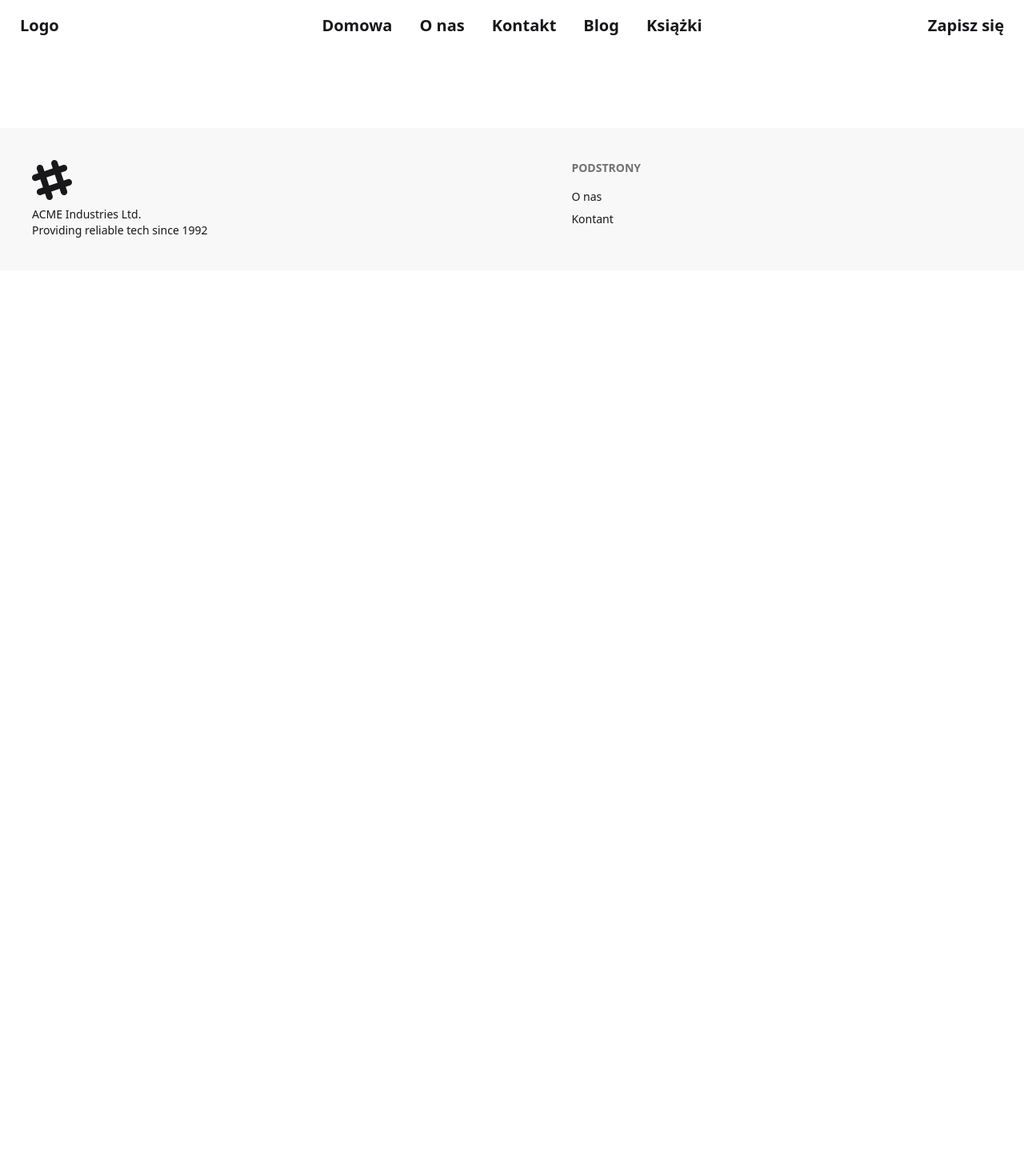
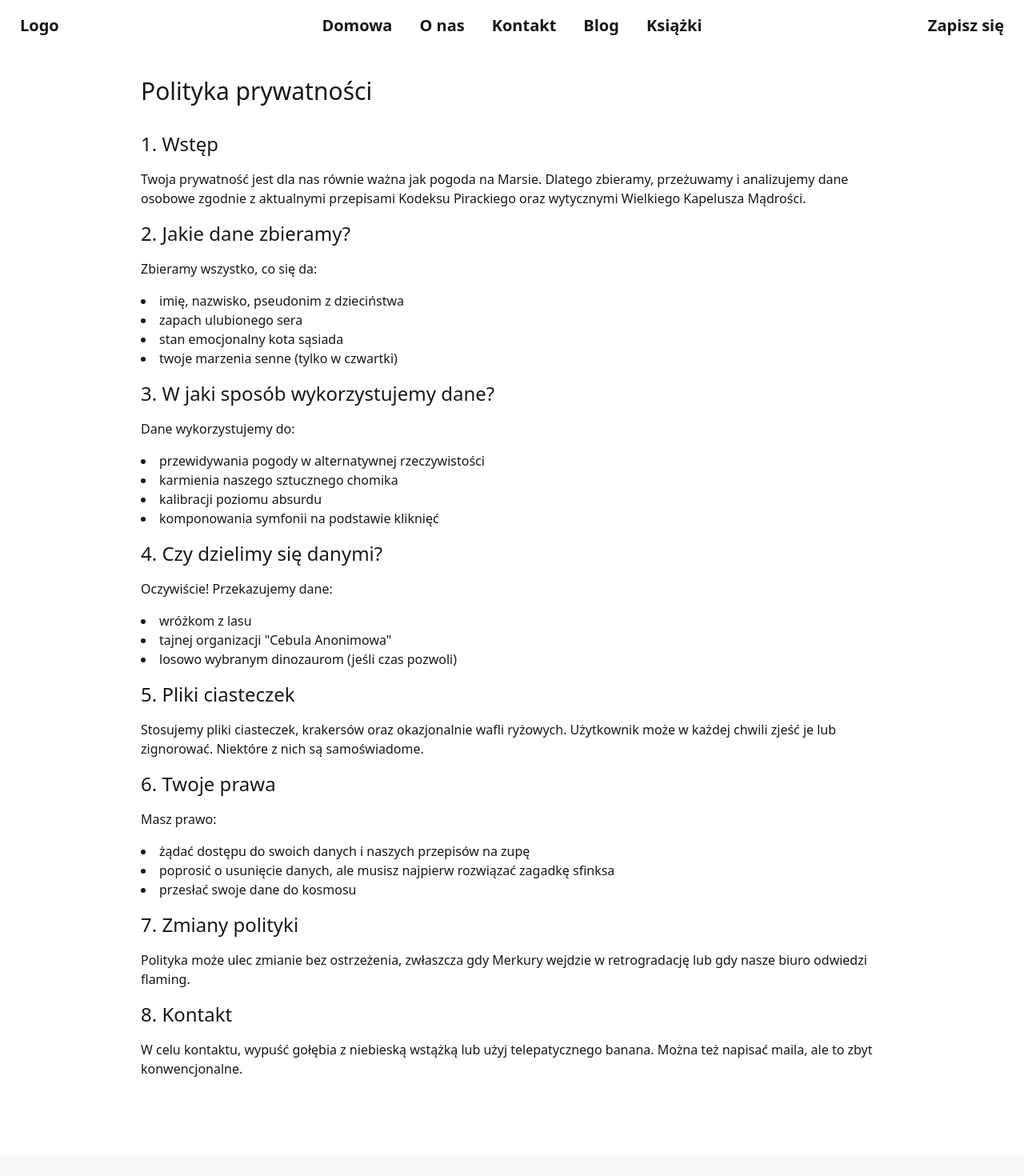
Before and after one commit to pacyfist/strategy, an Angular app: page /privacy in a window 1280 px wide. Before the commit this address led to /. Shown: the top 1470 px of the page at 80% size. Before the commit the page ends 800 px from the top, so only its background shows below. Built offline with nearby package versions, Linux system fonts and the light colour scheme.

Commit message:
privacy page

```diff
--- a/src/app/app.component.html
+++ b/src/app/app.component.html
@@ -40,8 +40,7 @@
     </p>
   </aside>
   <nav>
-    <h6 class="footer-title">Podstrony</h6>
-    <a class="link link-hover">O nas</a>
-    <a class="link link-hover">Kontant</a>
+    <h6 class="footer-title">Informacje</h6>
+    <a class="link link-hover" routerLink="/privacy">Prywatność</a>
   </nav>
 </footer>
--- a/src/app/app.routes.ts
+++ b/src/app/app.routes.ts
@@ -6,6 +6,7 @@ import { BooksPageComponent } from './pages/books-page/books-page.component';
 import { ContactPageComponent } from './pages/contact-page/contact-page.component';
 import { LandingPageComponent } from './pages/landing-page/landing-page.component';
 import { BookPageComponent } from './pages/book-page/book-page.component';
+import { PrivacyPageComponent } from './pages/privacy-page/privacy-page.component';
 
 export const routes: Routes = [
   { path: '', component: LandingPageComponent },
@@ -15,4 +16,5 @@ export const routes: Routes = [
   { path: 'blog/:id', component: BlogArticleComponent },
   { path: 'books', component: BooksPageComponent },
   { path: 'books/:id', component: BookPageComponent },
+  { path: 'privacy', component: PrivacyPageComponent },
 ];
--- /dev/null
+++ b/src/app/pages/privacy-page/privacy-page.component.html
@@ -0,0 +1,89 @@
+<div class="container mx-auto max-w-232">
+    <h1 class="my-8 text-3xl">Polityka prywatności</h1>
+
+    <div class="mb-4">
+        <h2 class="mb-4 text-2xl">1. Wstęp</h2>
+        <p class="mb-4">
+            Twoja prywatność jest dla nas równie ważna jak pogoda na Marsie. Dlatego zbieramy, przeżuwamy i
+            analizujemy dane osobowe zgodnie z aktualnymi przepisami Kodeksu Pirackiego oraz wytycznymi Wielkiego
+            Kapelusza
+            Mądrości.
+        </p>
+    </div>
+
+    <div class="mb-4">
+        <h2 class="mb-4 text-2xl">2. Jakie dane zbieramy?</h2>
+        <p class="mb-4">
+            Zbieramy wszystko, co się da:
+        </p>
+        <ul class="mb-4 list-disc list-inside">
+            <li>imię, nazwisko, pseudonim z dzieciństwa</li>
+            <li>zapach ulubionego sera</li>
+            <li>stan emocjonalny kota sąsiada</li>
+            <li>twoje marzenia senne (tylko w czwartki)</li>
+        </ul>
+    </div>
+
+
+    <div class="mb-4">
+        <h2 class="mb-4 text-2xl">3. W jaki sposób wykorzystujemy dane?</h2>
+        <p class="mb-4">
+            Dane wykorzystujemy do:
+        </p>
+        <ul class="mb-4 list-disc list-inside">
+            <li>przewidywania pogody w alternatywnej rzeczywistości</li>
+            <li>karmienia naszego sztucznego chomika</li>
+            <li>kalibracji poziomu absurdu</li>
+            <li>komponowania symfonii na podstawie kliknięć</li>
+        </ul>
+    </div>
+
+    <div class="mb-4">
+        <h2 class="mb-4 text-2xl">4. Czy dzielimy się danymi?</h2>
+        <p class="mb-4">
+            Oczywiście! Przekazujemy dane:
+        </p>
+        <ul class="mb-4 list-disc list-inside">
+            <li>wróżkom z lasu</li>
+            <li>tajnej organizacji "Cebula Anonimowa"</li>
+            <li>losowo wybranym dinozaurom (jeśli czas pozwoli)</li>
+        </ul>
+    </div>
+
+    <div class="mb-4">
+        <h2 class="mb-4 text-2xl">5. Pliki ciasteczek</h2>
+        <p class="mb-4">
+            Stosujemy pliki ciasteczek, krakersów oraz okazjonalnie wafli ryżowych. Użytkownik może w każdej chwili
+            zjeść je lub zignorować. Niektóre z nich są samoświadome.
+        </p>
+    </div>
+
+    <div class="mb-4">
+        <h2 class="mb-4 text-2xl">6. Twoje prawa</h2>
+        <p class="mb-4">
+            Masz prawo:
+        </p>
+        <ul class="mb-4 list-disc list-inside">
+            <li>żądać dostępu do swoich danych i naszych przepisów na zupę</li>
+            <li>poprosić o usunięcie danych, ale musisz najpierw rozwiązać zagadkę sfinksa</li>
+            <li>przesłać swoje dane do kosmosu</li>
+        </ul>
+    </div>
+
+    <div class="mb-4">
+        <h2 class="mb-4 text-2xl">7. Zmiany polityki</h2>
+        <p class="mb-4">
+            Polityka może ulec zmianie bez ostrzeżenia, zwłaszcza gdy Merkury wejdzie w retrogradację lub gdy nasze
+            biuro odwiedzi flaming.
+
+        </p>
+    </div>
+
+    <div class="mb-4">
+        <h2 class="mb-4 text-2xl">8. Kontakt</h2>
+        <p class="mb-4">
+            W celu kontaktu, wypuść gołębia z niebieską wstążką lub użyj telepatycznego banana. Można też
+            napisać maila, ale to zbyt konwencjonalne.
+        </p>
+    </div>
+</div>
```
Also changed, not shown: src/app/pages/privacy-page/privacy-page.component.ts (added, +11 -0 lines), src/app/pages/privacy-page/privacy-page.component.css (added), 1 other file (tests, documents, lock files or other folders).
